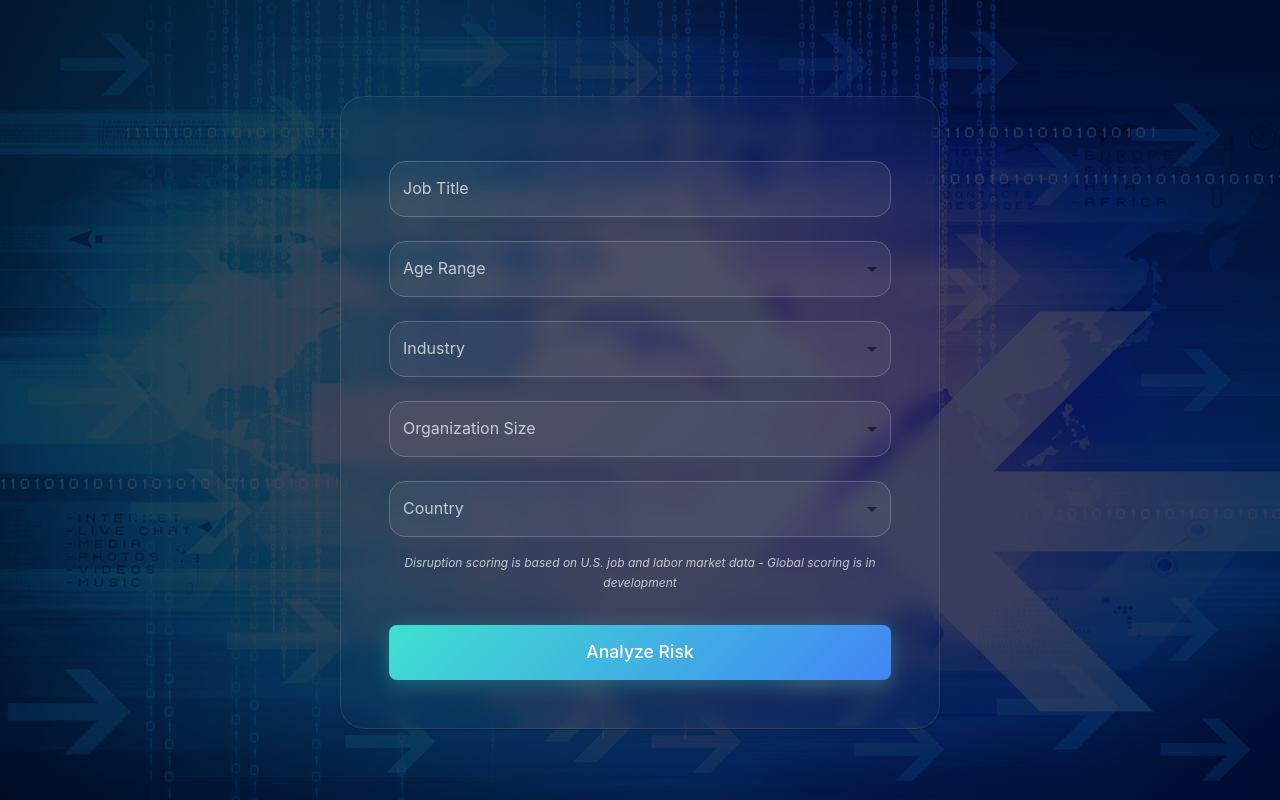
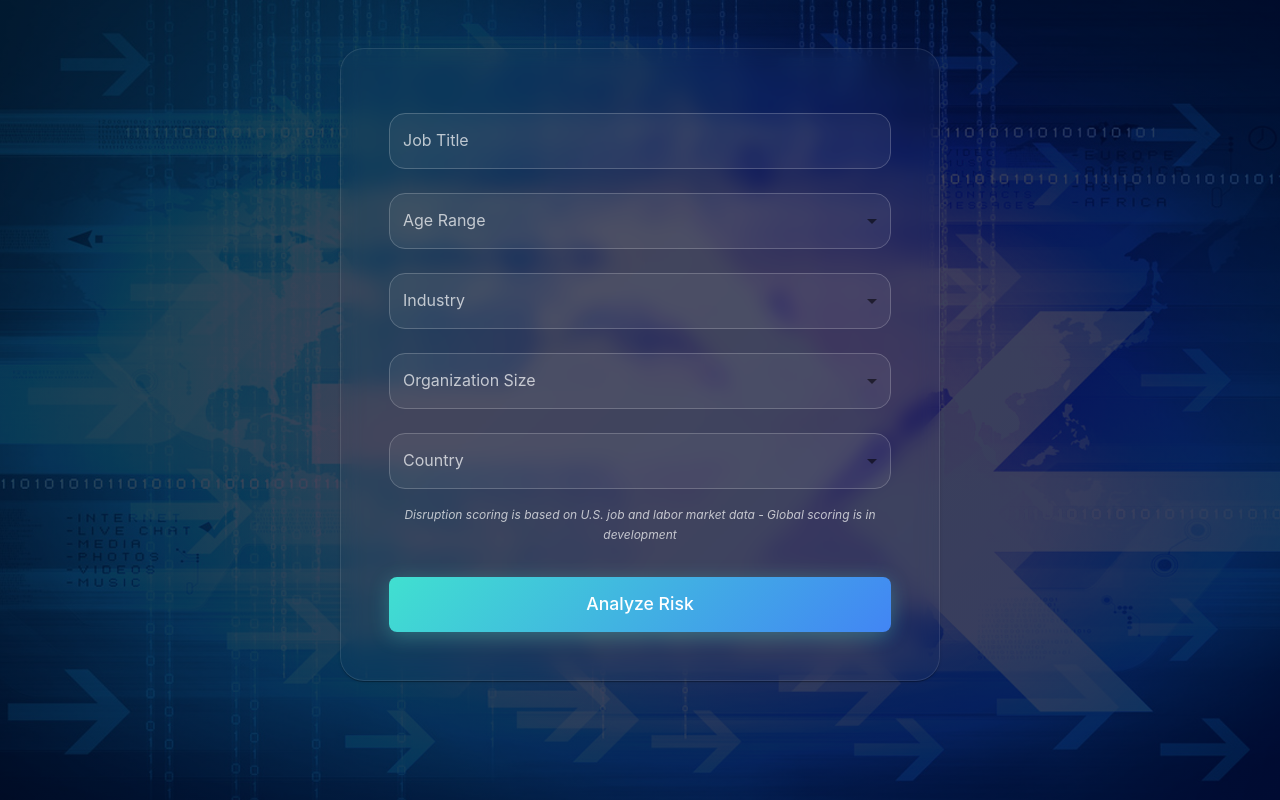
Before and after one commit to EGSPrompt/job-risk-analyzer, a Next.js app: page / in a window 1280 px wide. Built offline with nearby package versions, Linux system fonts and the light colour scheme.

Commit message:
Fix: padding

```diff
--- a/src/pages/index.tsx
+++ b/src/pages/index.tsx
@@ -25,7 +25,7 @@ const FormContainer = styled(Paper)(({ theme }) => ({
   padding: theme.spacing(6),
   maxWidth: 600,
   margin: '0 auto',
-  marginTop: theme.spacing(4),
+  marginTop: theme.spacing(2),
   borderRadius: theme.spacing(3),
   background: 'rgba(255, 255, 255, 0.02)',
   backdropFilter: 'blur(10px)',
@@ -260,8 +260,6 @@ export default function Home() {
         },
       }}>
         <Container maxWidth="lg">
-          <HeroSection>
-          </HeroSection>
           <FormContainer id="risk-assessment-form">
             <form onSubmit={handleSubmit}>
               <StyledTextField
```
